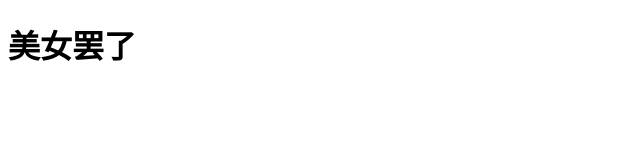
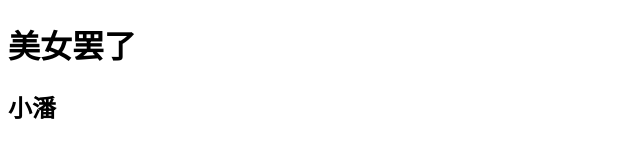
Before and after one commit to eatless-art/test004, a plain HTML site: page index.html in a window 1280 px wide. Shown: the full height of the page, 0-640 px from the left. Drawn offline with Linux system fonts and the light colour scheme.

Commit message:
Update index.html

```diff
--- a/index.html
+++ b/index.html
@@ -8,5 +8,6 @@
   </head>
   <body>
     <h1>美女罢了</h1>
+    <h2>小潘</h2>
   </body>
 </html>
```
